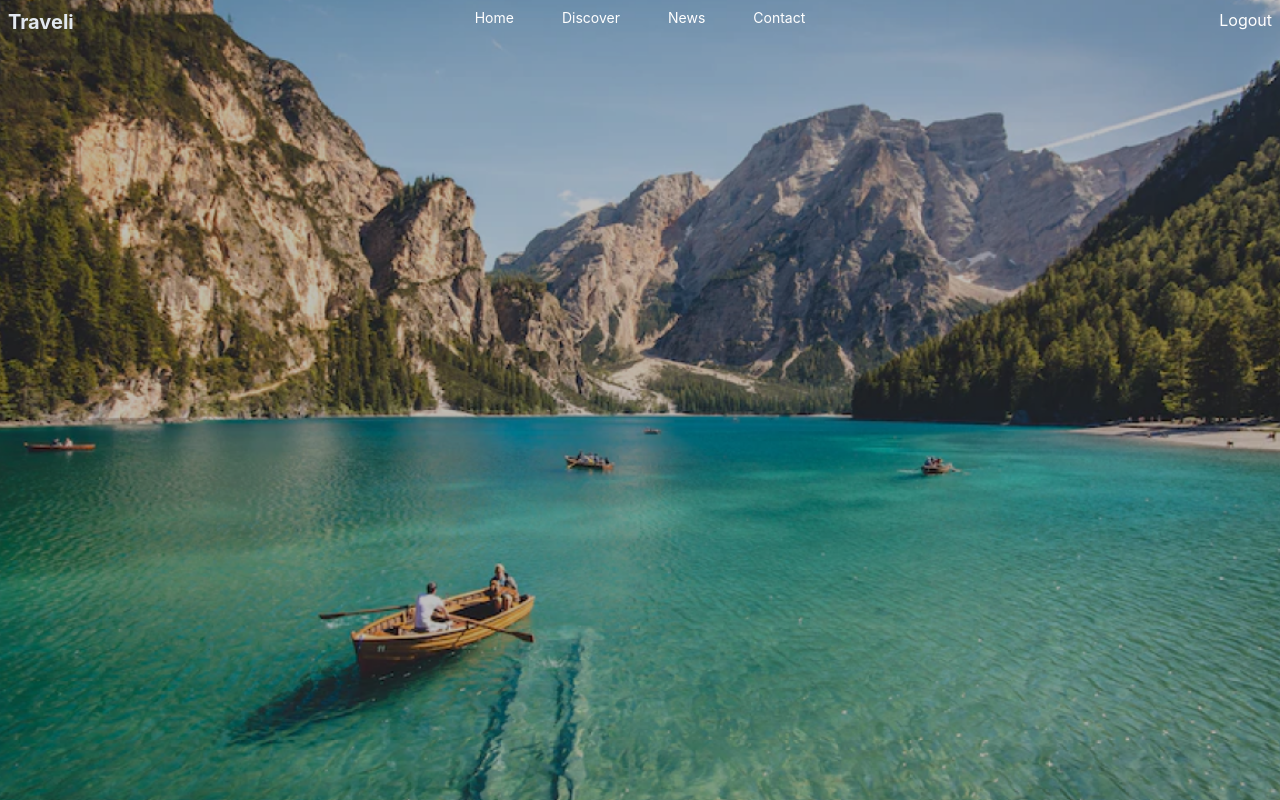
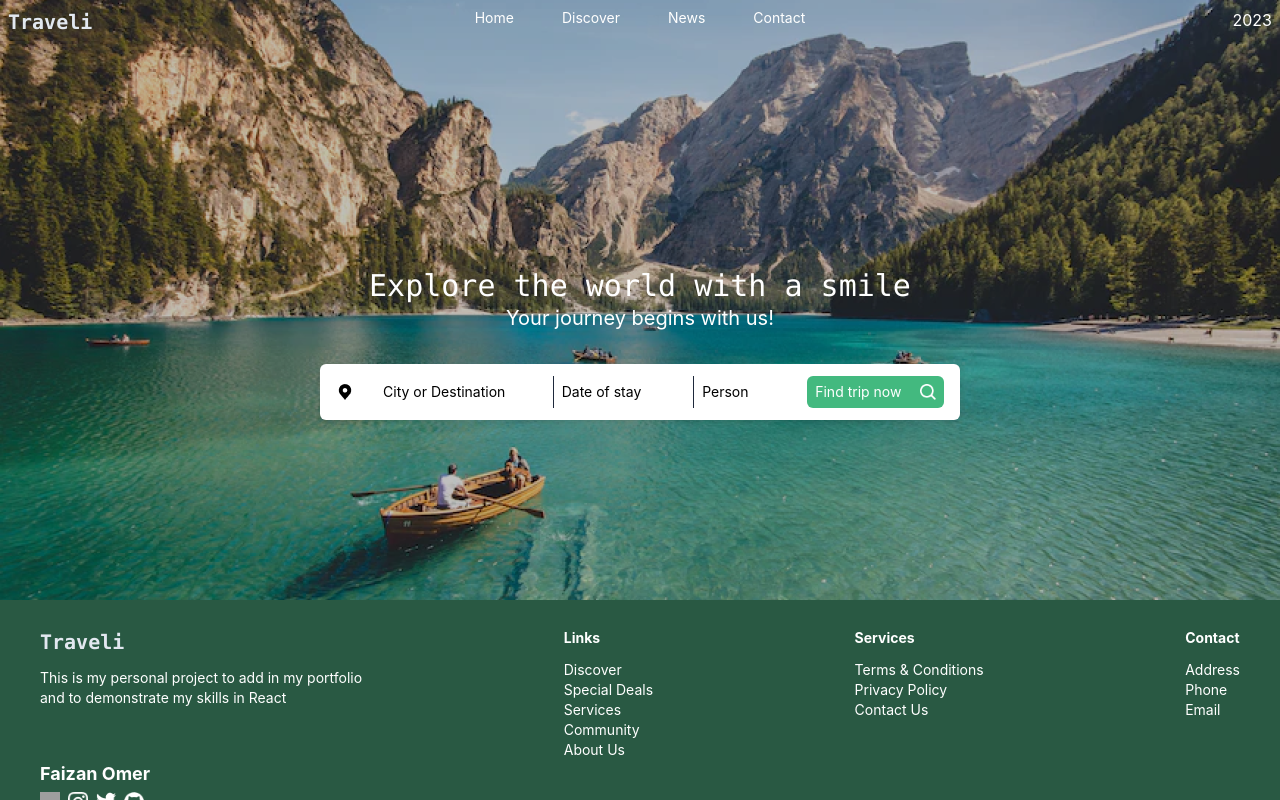
Before and after one commit to Faizan-omer/travelling-website, a React (Create React App) app: page / in a window 1280 px wide. Built offline with nearby package versions, Linux system fonts and the light colour scheme; grey boxes are pictures that could not be loaded.

Commit message:
Added searchbar to home

```diff
--- a/src/components/Footer/Description.jsx
+++ b/src/components/Footer/Description.jsx
@@ -3,7 +3,7 @@ import React from "react";
 const Description = () => {
   return (
     <div>
-      <p className="text-xl text-slate-200 font-bold mb-3">Traveli</p>
+      <p className="text-xl text-slate-200 font-bold mb-3 font-mono">Traveli</p>
       <p>This is my personal project to add in my portfolio</p>
       <p>and to demonstrate my skills in React</p>
     </div>
--- a/src/components/Header/Header.jsx
+++ b/src/components/Header/Header.jsx
@@ -3,12 +3,13 @@ import Navbar from "./Navbar";
 import "./header.css";
 import { useLocation } from "react-router-dom";
 import { CONTACT_US, HOME, NEWS } from "../../constants/routes";
+import { SearchBar } from "../SearchBar";
 const Header = () => {
   let location = useLocation();
   return (
     <div
       className={`w-full ${
-        location.pathname === HOME ? "h-full bg-img bg-cover bg-center" : ""
+        location.pathname === HOME ? "h-3/4 bg-img bg-cover bg-center" : ""
       }`}
     >
       <Navbar pathname={location.pathname} />
@@ -21,6 +22,14 @@ const Header = () => {
           <h2 className="text-white text-4xl font-bold mb-8 ml-8">Our News</h2>
         </div>
       ) : null}
+      {location.pathname === HOME && (
+        <div className="flex flex-col justify-center items-center h-full">
+          <p className="text-3xl text-white font-mono">Explore the world with a smile</p>
+          <p className="text-xl text-white">Your journey begins with us!</p>
+          <div className="mt-8" />
+          <SearchBar />
+        </div>
+      )}
     </div>
   );
 };
--- a/src/components/Header/Navbar.jsx
+++ b/src/components/Header/Navbar.jsx
@@ -13,8 +13,8 @@ const Navbar = ({ pathname }) => {
       <div className="flex justify-start w-full">
         <p
           className={`text-xl ${
-            pathname === HOME ? "text-slate-200" : "text-lime-900"
-          } font-bold`}
+            pathname === HOME ? "text-slate-200" : "text-[#43B97F]"
+          } font-mono font-bold`}
         >
           Traveli
         </p>
@@ -35,8 +35,8 @@ const Navbar = ({ pathname }) => {
           </p>
         ))}
       </div>
-      <div className="flex justify-end w-full">
-        <p>Logout</p>
+      <div className={`flex justify-end w-full ${pathname !== HOME && "text-[#43B97F]"}`}>
+        <p>2023</p>
       </div>
     </div>
   );
--- /dev/null
+++ b/src/components/SearchBar/SearchBar.jsx
@@ -0,0 +1,31 @@
+import React from "react";
+import locationPng from "../../assets/images/location.png";
+import searchPng from "../../assets/images/search.png";
+
+const SearchBar = () => {
+  return (
+    <div className="w-2/4 h-14 rounded-md bg-white px-4 flex flex-col justify-center text-sm shadow-md">
+      <div className="flex">
+        <div className="basis-1/12 flex items-center">
+          <img src={locationPng} alt="" />
+        </div>
+        <div className="basis-[30%] flex items-center">
+          <p>City or Destination</p>
+        </div>
+        <div className="basis-3/12 border-r border-l border-slate-800 flex items-center">
+          <p className="ml-2">Date of stay</p>
+        </div>
+        <div className="basis-[20%] flex items-center">
+          <p className="ml-2">Person</p>
+        </div>
+        <div className="basis-[24%] bg-[#43B97F] h-8 rounded-md text-white px-2 items-center">
+          <div className="flex justify-between items-center h-full">
+            <p>Find trip now</p> <img src={searchPng} alt="" className="w-4 h-4" />
+          </div>
+        </div>
+      </div>
+    </div>
+  );
+};
+
+export default SearchBar;
--- /dev/null
+++ b/src/components/SearchBar/index.js
@@ -0,0 +1 @@
+export { default as SearchBar } from "./SearchBar";
--- a/src/components/Shared/ImageCard.jsx
+++ b/src/components/Shared/ImageCard.jsx
@@ -1,7 +1,6 @@
 import React from "react";
 
 const ImageCard = ({ image }) => {
-  console.log("-----------<>", image);
   return (
     <img
       src={image.largeImageURL}
--- a/src/pages/News.jsx
+++ b/src/pages/News.jsx
@@ -11,7 +11,6 @@ const News = () => {
   const [images, setImages] = React.useState([]);
 
   React.useEffect(() => {
-    console.log("---------->", selectedTab);
     fetch(
       process.env.REACT_APP_PIXABAY_URL +
         "&q=" +
```
Also changed, not shown: src/assets/images/location.png (added), src/assets/images/search.png (added).
